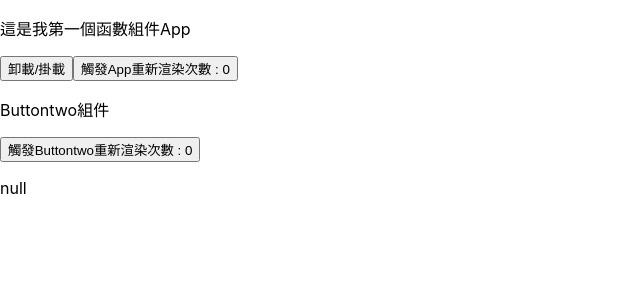
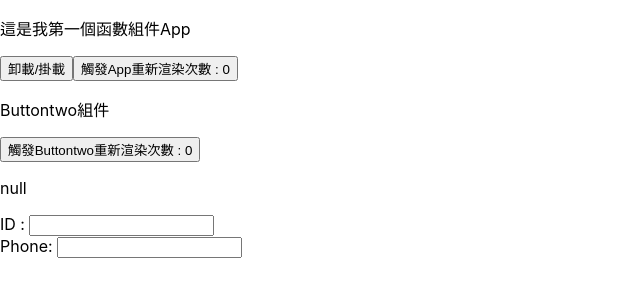
Before and after one commit to taiwanhua/Code_ArhuaReactCourse, a React (Create React App) app: page / in a window 1280 px wide. Shown: the top 300 px of the page, without its empty margins (0-640 px from the left). Built offline with nearby package versions, Linux system fonts and the light colour scheme; no server answers.

Commit message:
自定義Hook封裝表單驗證

```diff
--- a/src/Buttontwo.js
+++ b/src/Buttontwo.js
@@ -1,5 +1,6 @@
 import React, { useEffect, useState, useRef } from 'react';
 import { useFetch } from './useFetch';
+import { useForm } from './useForm';
 
 const Buttontwo = (props) => {
 
@@ -7,11 +8,20 @@ const Buttontwo = (props) => {
 
     const result = useFetch(`https://my-json-server.typicode.com/taiwanhua/demo/posts/${State.count}`);
 
+    const [ID, IDhandler, IDregExpResult] = useForm("", "^[a-zA-Z0-9]{0,5}$");
+
+    const [Phone, Phonehandler, PhoneregExpResult] = useForm("", "^[0-9]{0,10}$");
+
     return (
         <>
             <p>Buttontwo組件</p>
             <button onClick={() => { setState({ ...State, count: State.count + 1 }) }}>觸發Buttontwo重新渲染次數 : {State.count}</button>
             <p>{JSON.stringify(result)}</p>
+            ID : <input value={ID} onChange={IDhandler}></input>
+            {IDregExpResult}
+            <br />
+            Phone: <input value={Phone} onChange={Phonehandler}></input>
+            {PhoneregExpResult}
         </>
     )
 }
--- /dev/null
+++ b/src/useForm.js
@@ -0,0 +1,8 @@
+import React, { useState } from 'react';
+
+export const useForm = (initialValue, regExp) => {
+
+    const [Value, setValue] = useState(initialValue);
+
+    return [Value, (e) => { setValue(e.target.value) }, RegExp(regExp).test(Value) ? null : <p>驗證失敗</p>]
+}
```
